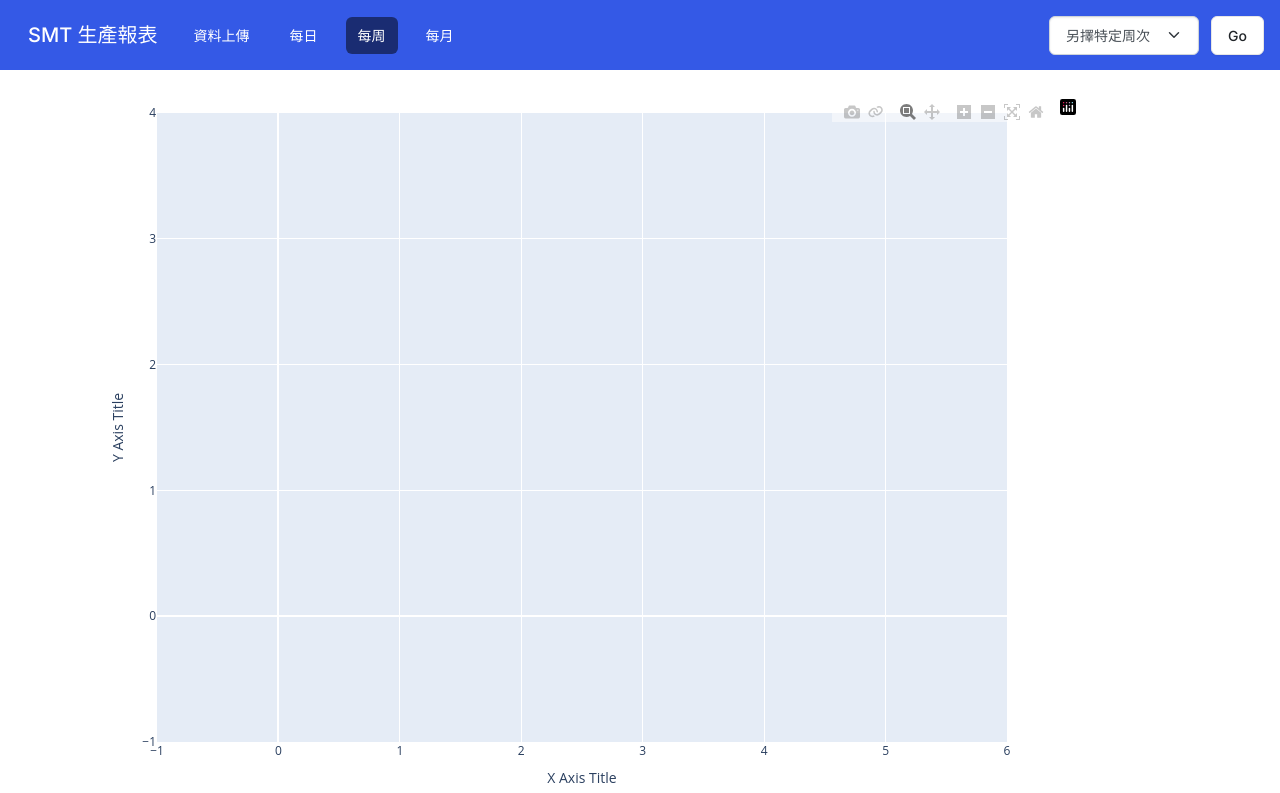
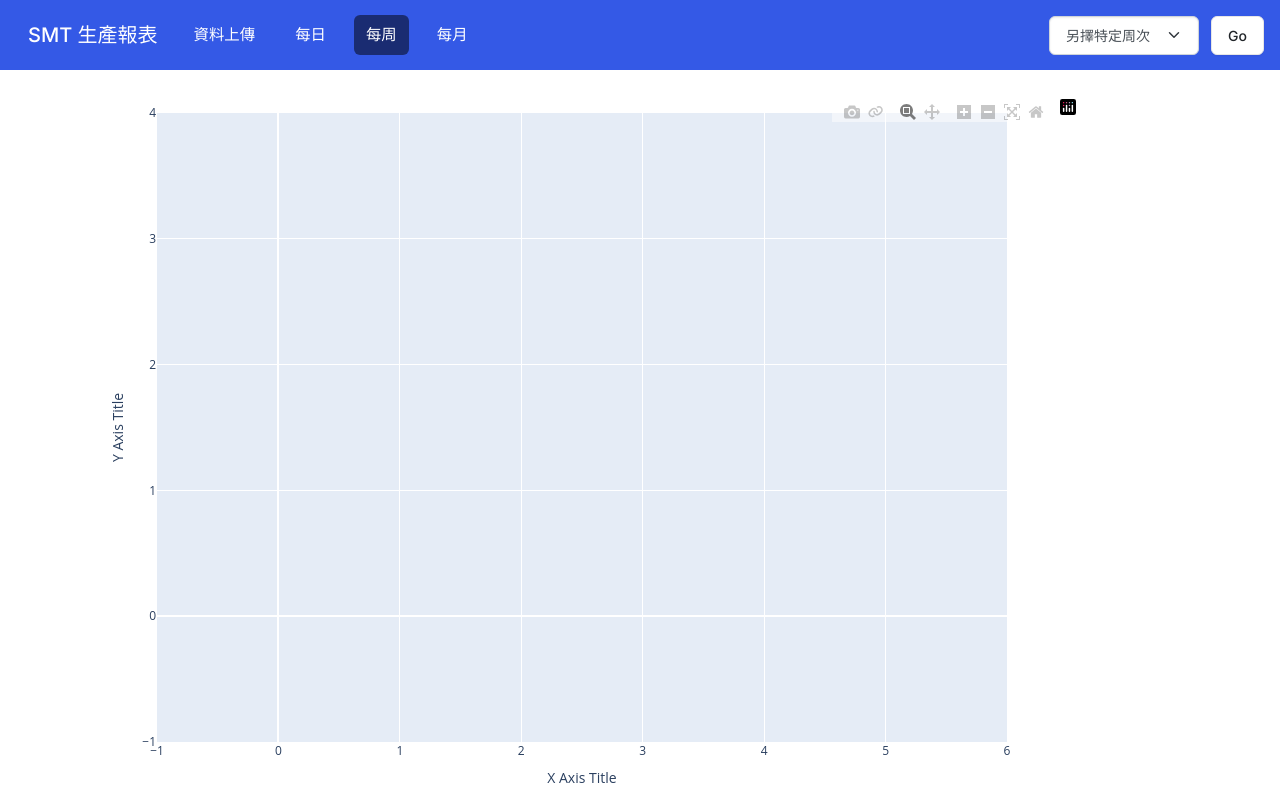
Before and after one commit to Tiffanyiilapom/v3_prod_report, a Django app: page /weekly/ in a window 1280 px wide. Shown: the top 793 px of the page. Run offline with Django 4.2, Linux system fonts and the light colour scheme.

```diff
--- a/template/page2_weekly.html
+++ b/template/page2_weekly.html
@@ -18,18 +18,18 @@
             <div class="collapse navbar-collapse" id="navbarColor01">
                 <ul class="navbar-nav me-auto">
                     <li class="nav-item">
-                        <a class="nav-link large-font" href="/upload/">資料上傳
+                        <a class="nav-link large-font" href="/upload/" style="font-size: 1.1em;">資料上傳
                             <span class="visually-hidden">(current)</span>
                         </a>
                     </li>
                     <li class="nav-item">
-                        <a class="nav-link large-font" href="/daily/">每日</a>
+                        <a class="nav-link large-font" href="/daily/" style="font-size: 1.1em;">每日</a>
                     </li>
                     <li class="nav-item">
-                        <a class="nav-link active large-font" href="/weekly/">每周</a>
+                        <a class="nav-link active large-font" href="/weekly/" style="font-size: 1.1em;">每周</a>
                     </li>
                     <li class="nav-item">
-                        <a class="nav-link large-font" href="/monthly/">每月</a>
+                        <a class="nav-link large-font" href="/monthly/" style="font-size: 1.1em;">每月</a>
                     </li>
                 </ul>
             </div>
```
Also changed, not shown: template/page0_upload.html (+4 -4 lines), template/page1_daily.html (+17 -13 lines), template/page3_monthly.html (+4 -4 lines), static/css/datatable.css (line endings or trailing spaces).
